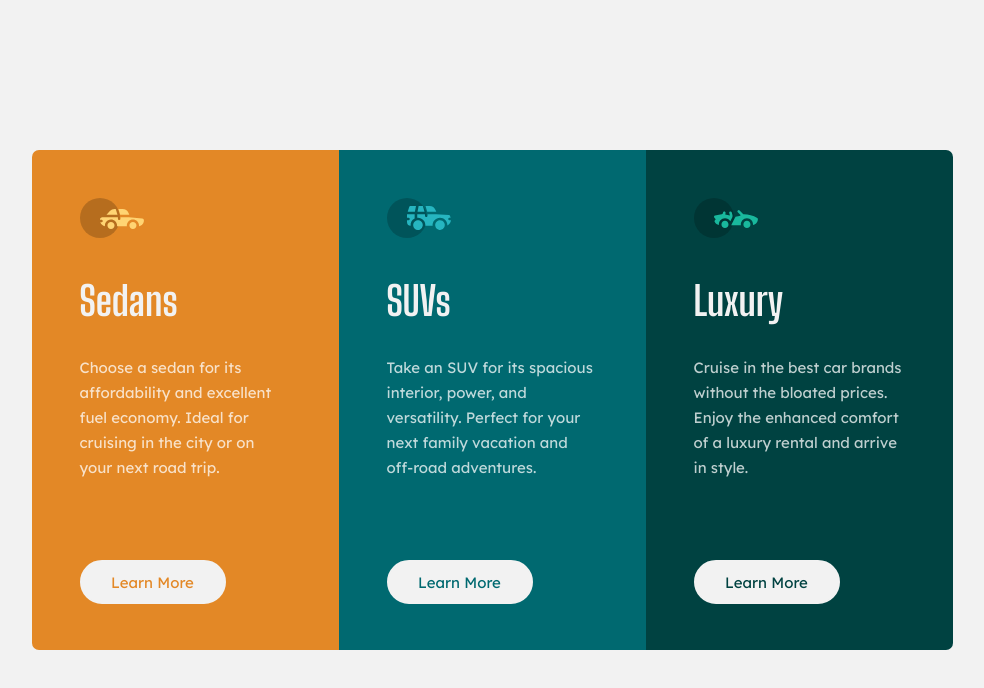
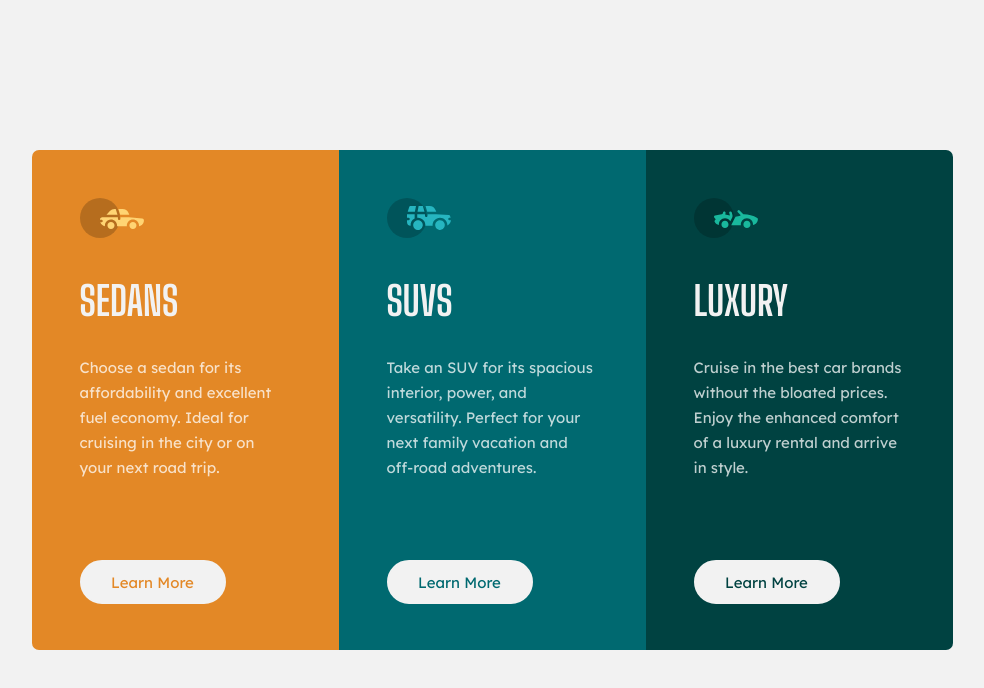
Before and after one commit to sr1401/3-column-preview-card, a plain HTML site: page index.html in a window 1280 px wide. Shown: the whole page, without its empty margins (148-1132 px from the left). Drawn offline with Linux system fonts and the light colour scheme.

Commit message:
fix name

```diff
--- a/index.html
+++ b/index.html
@@ -18,7 +18,7 @@
     <div class="card">
       <div class="c-3 card__sedans">
         <img src="./images/icon-sedans.svg" alt="icon">
-        <p class="card__name">Sedans</p>
+        <p class="card__name">SEDANS</p>
         <p class="card__desc">
           Choose a sedan for its affordability and excellent fuel economy.
           Ideal for cruising in the city or on your next road trip.
@@ -30,7 +30,7 @@
 
       <div class="c-3 card__suvs">
         <img src="./images/icon-suvs.svg" alt="icon">
-        <p class="card__name">SUVs</p>
+        <p class="card__name">SUVS</p>
         <p class="card__desc">
           Take an SUV for its spacious interior, power, and versatility.
           Perfect for your next family vacation and off-road adventures.
@@ -42,7 +42,7 @@
 
       <div class="c-3 card__luxury">
         <img src="./images/icon-luxury.svg" alt="icon">
-        <p class="card__name">Luxury</p>
+        <p class="card__name">LUXURY</p>
         <p class="card__desc">
           Cruise in the best car brands without the bloated prices.
           Enjoy the enhanced comfort of a luxury rental and arrive in style.
```
